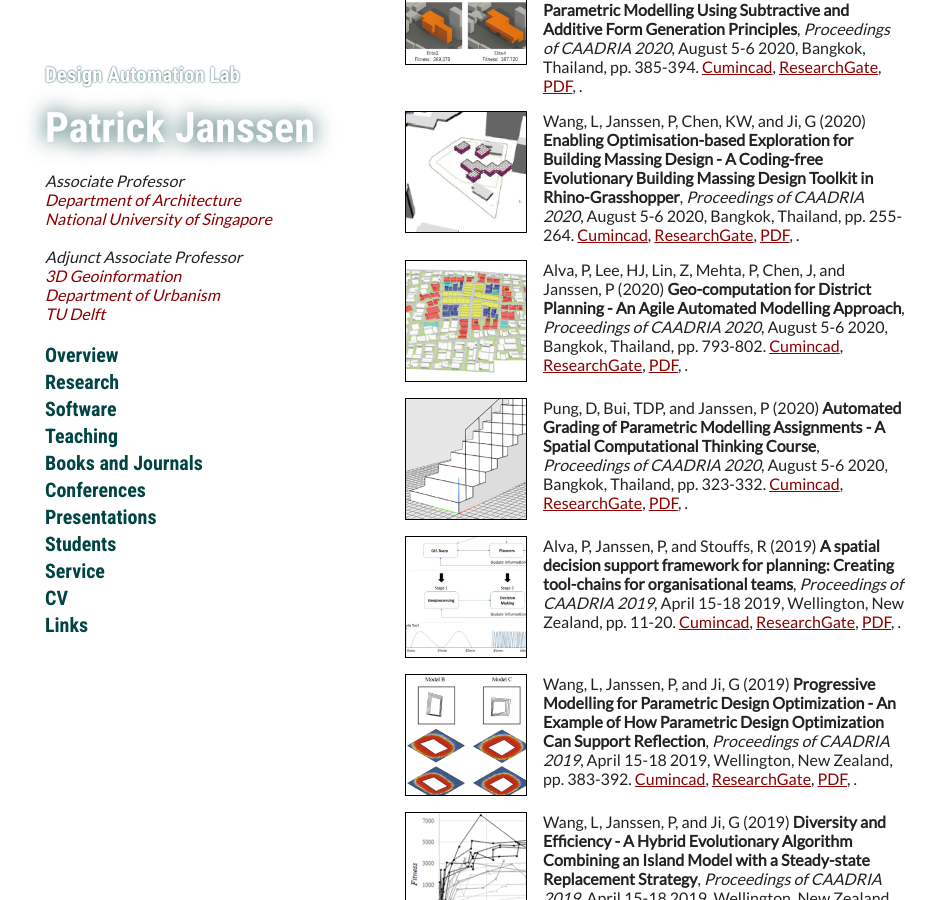
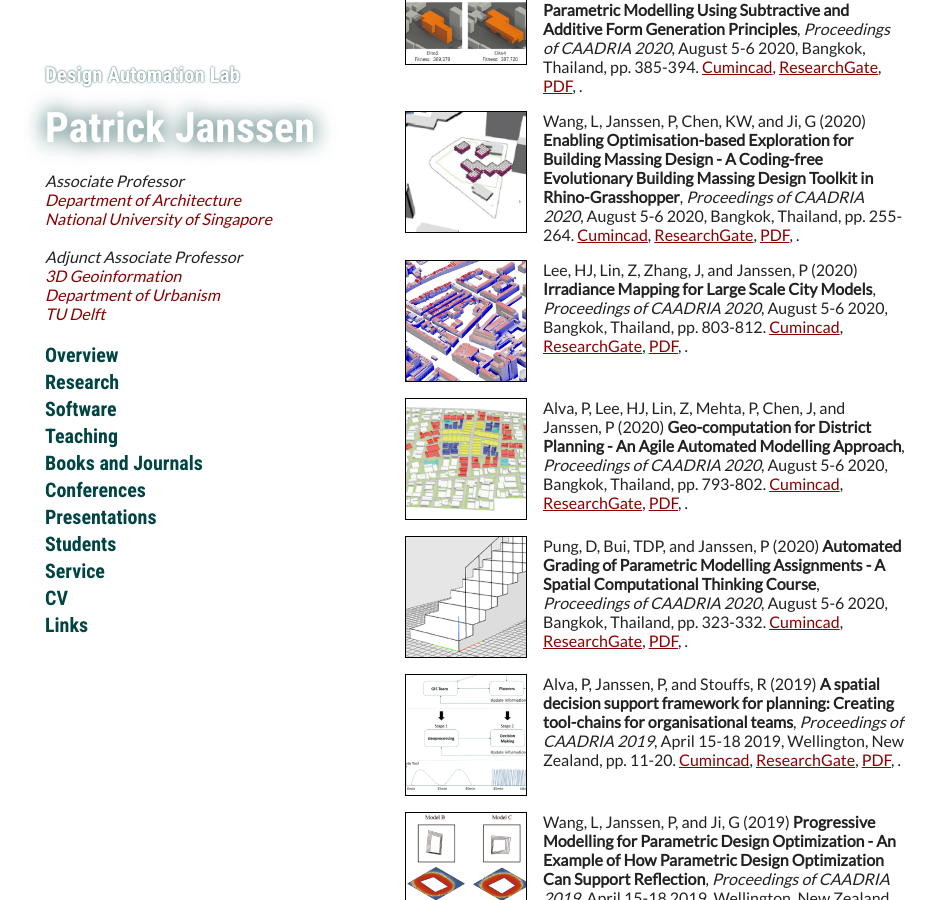
Before and after one commit to phtj/patrick-janssen, a Jekyll site: the page built from pages/conferences.md, in a window 1280 px wide and 900 px high, scrolled down 444 px. Shown: the whole window, without its empty margins (165-1101 px from the left). Built offline with Jekyll 4.4.1, drawn with Linux system fonts in a browser that asks for light colours; our own code applies the rules of GitHub Pages for plain Markdown files; a script that is not in the unit is left out.

Commit message:
added paper

```diff
--- a/pages/conferences.md
+++ b/pages/conferences.md
@@ -51,6 +51,18 @@ title: Conference Papers
     proceedings="Proceedings of CAADRIA 2020"
     cumincad_id="caadria2020_008"
     researchgate_id="343345541"
+%}
+
+{% include ref-conf.html
+    authors="Lee, HJ|Lin, Z|Zhang, J|Janssen, P"
+    year="2020"
+    date="August 5-6"
+    place="Bangkok, Thailand"
+    pages="803-812"
+    title="Irradiance Mapping for Large Scale City Models"
+    proceedings="Proceedings of CAADRIA 2020"
+    cumincad_id="caadria2020_047"
+    researchgate_id="355474872"
 %}
 
 {% include ref-conf.html
```
Also changed, not shown: assets/pdf/355474872.png (added), assets/pdf/355474872_sml.png (added), 1 other file.
